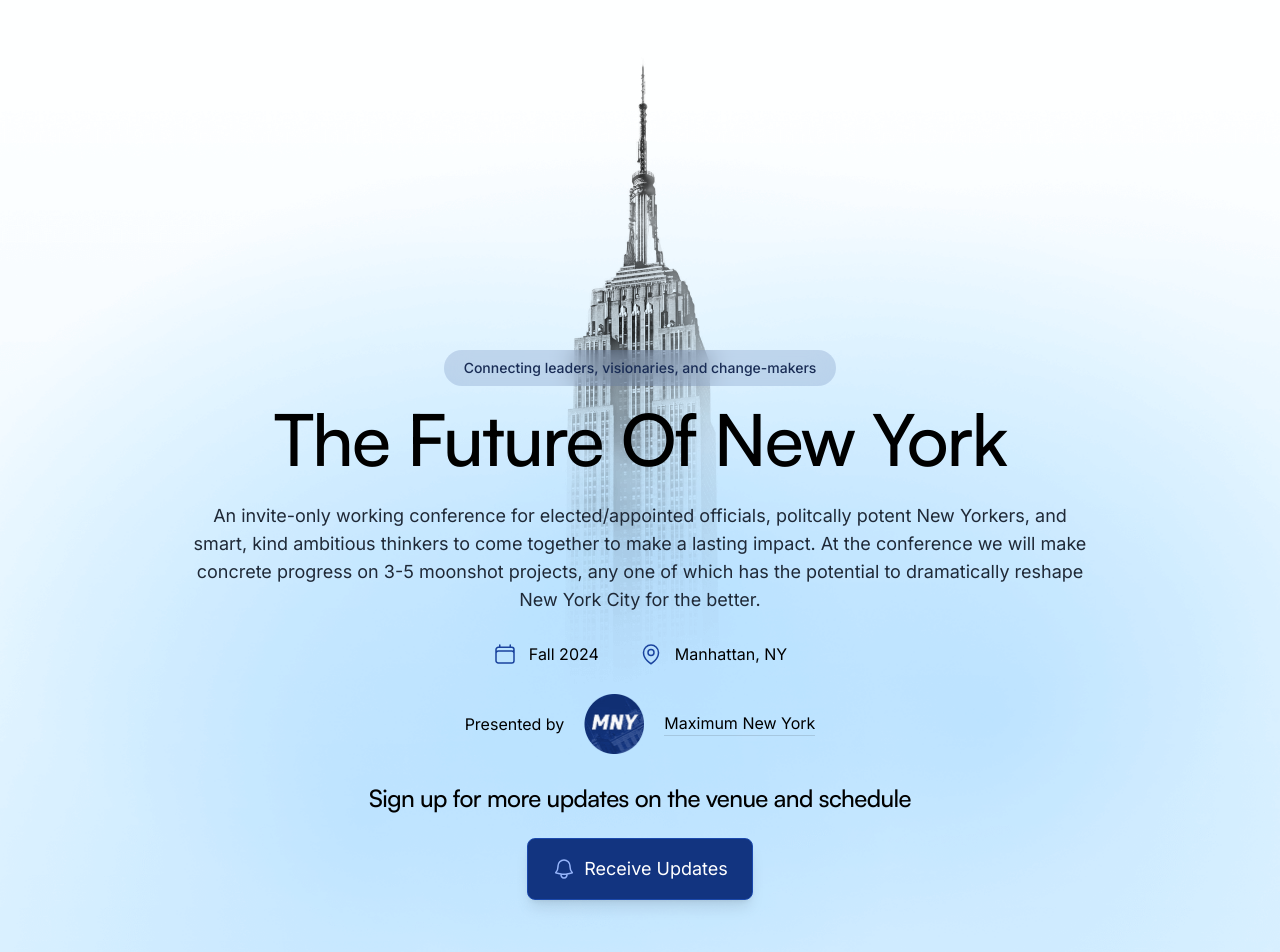
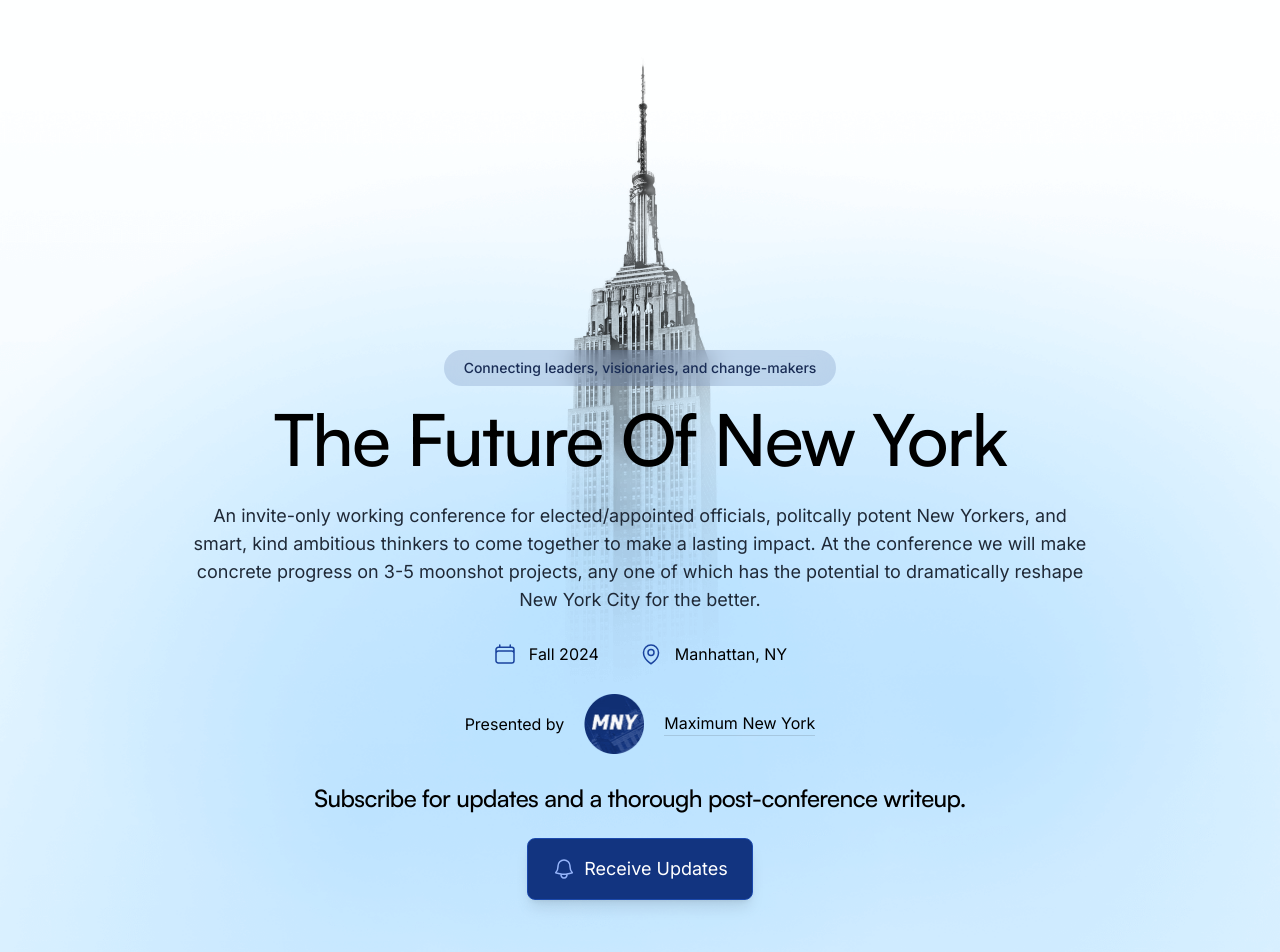
Before and after one commit to Future-Of-NY-Conference/future-of-new-york-conf, a Next.js app: page / in a window 1280 px wide. Shown: the top 952 px of the page. Built offline with nearby package versions, Linux system fonts and the light colour scheme.

Commit message:
More copy

```diff
--- a/src/pages/index.js
+++ b/src/pages/index.js
@@ -49,7 +49,7 @@ export default function Home() {
             </a>
           </div>
           <div className="mt-10 md:mt-7">
-            <h2 className="text-2xl">Sign up for more updates on the venue and schedule</h2>
+            <h2 className="text-2xl">Subscribe for updates and a thorough post-conference writeup.</h2>
             <a
               href="https://forms.reform.app/f/future-of-new-york-conf/93ax6a"
               target="_blank"
```
